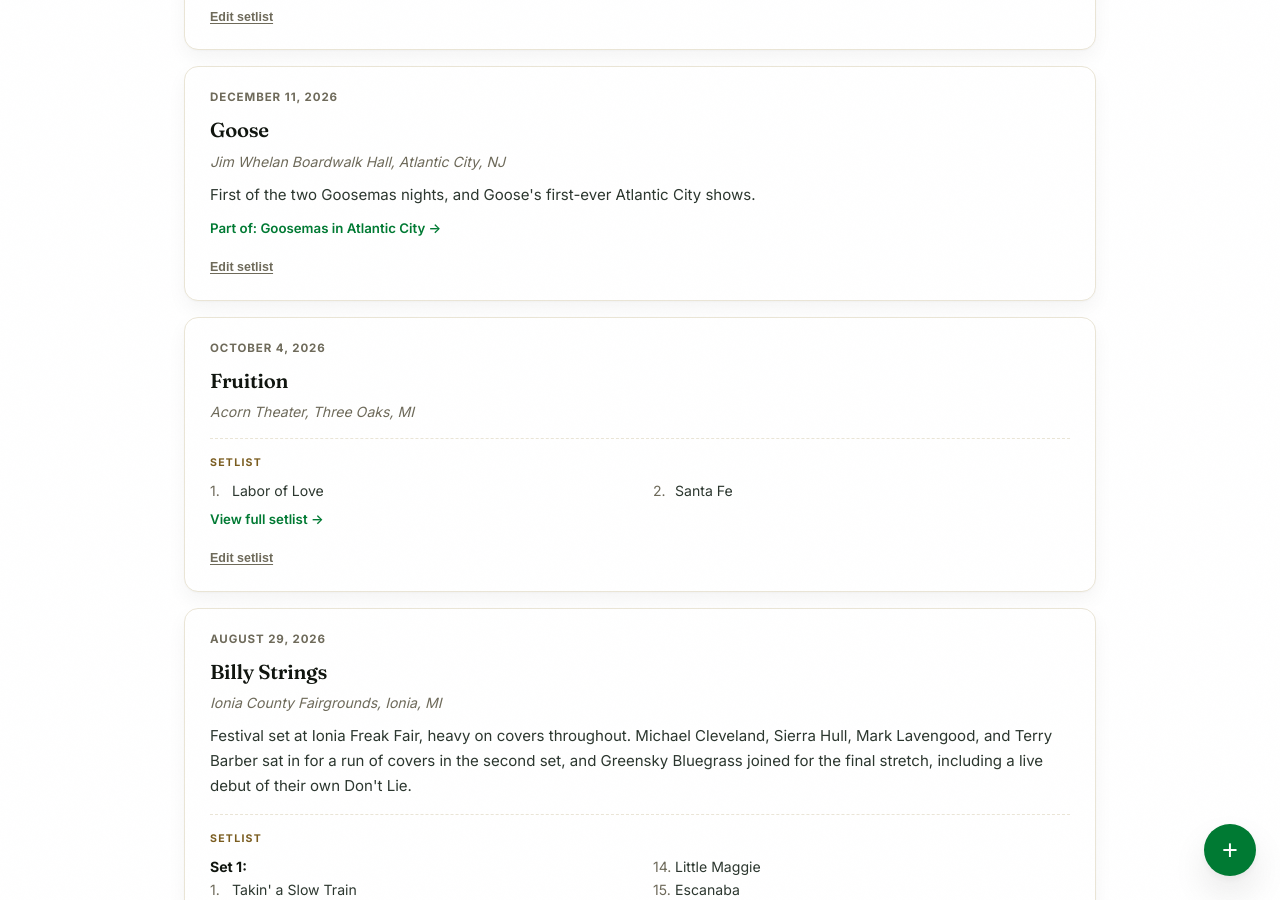
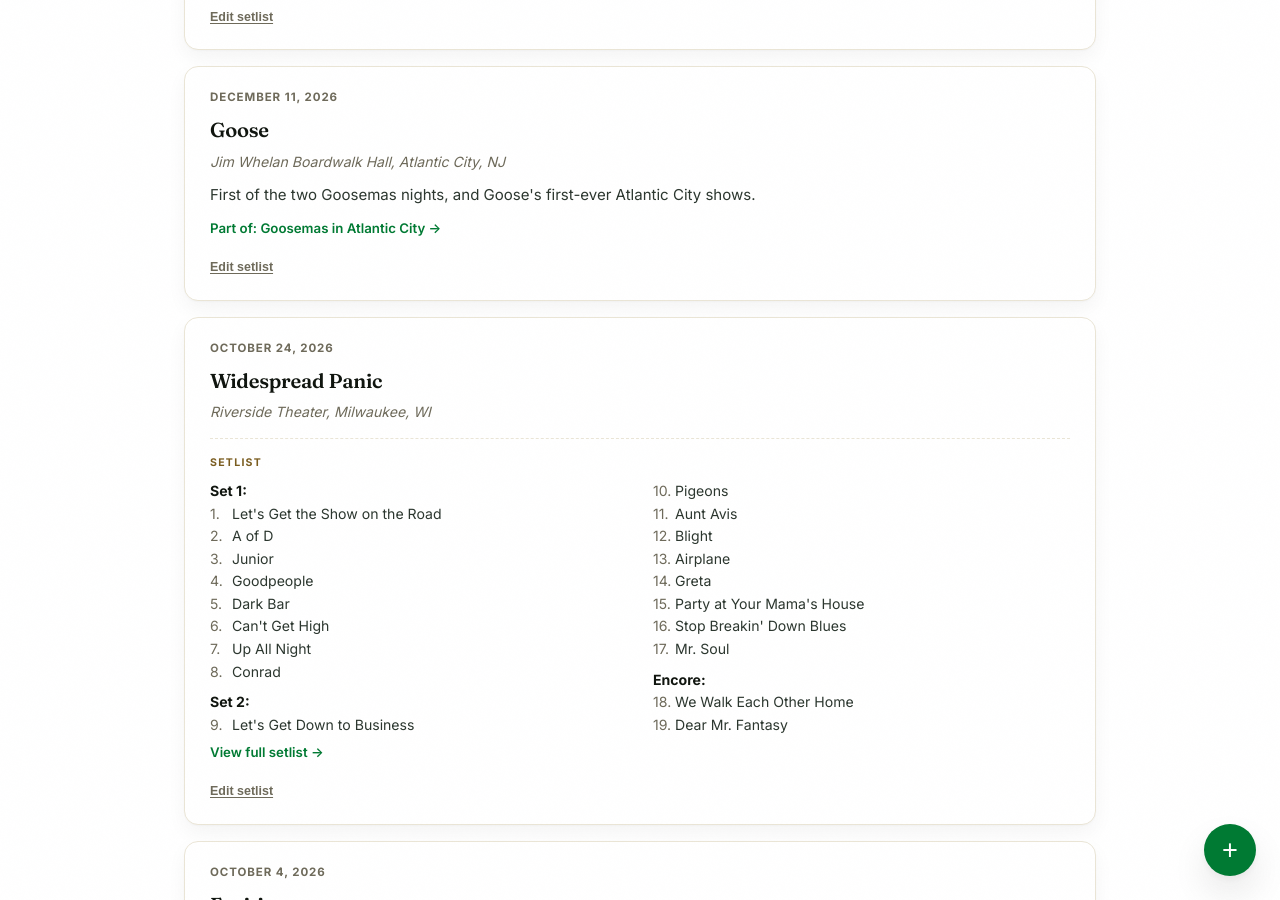
Before and after one commit to bmlanders/adventures, a Jekyll site: the page built from shows/index.html, in a window 1280 px wide and 900 px high, scrolled down 1127 px. Built offline with Jekyll 4.4.1, drawn with Linux system fonts in a browser that asks for light colours; some of the changed text lies outside the part shown.

Commit message:
Log show: Widespread Panic on 2026-10-24

```diff
--- a/shows/index.html
+++ b/shows/index.html
@@ -54,6 +54,40 @@ map: true
   <div class="show-venue">Jim Whelan Boardwalk Hall, Atlantic City, NJ</div>
   <p class="show-notes">First of the two Goosemas nights, and Goose's first-ever Atlantic City shows.</p>
   <a class="show-trip-link" href="{{ '/trips/goosemas-2026/' | relative_url }}">Part of: Goosemas in Atlantic City &rarr;</a>
+</div>
+
+<div class="show-entry" id="2026-10-24-widespread-panic">
+  <div class="show-date">October 24, 2026</div>
+  <h3>Widespread Panic</h3>
+  <div class="show-venue">Riverside Theater, Milwaukee, WI</div>
+  <div class="setlist">
+    <div class="setlist-lbl">Setlist</div>
+    <ol class="setlist-list">
+      <li class="setlist-set">Set 1:</li>
+      <li>Let's Get the Show on the Road</li>
+      <li>A of D</li>
+      <li>Junior</li>
+      <li>Goodpeople</li>
+      <li>Dark Bar</li>
+      <li>Can't Get High</li>
+      <li>Up All Night</li>
+      <li>Conrad</li>
+      <li class="setlist-set">Set 2:</li>
+      <li>Let's Get Down to Business</li>
+      <li>Pigeons</li>
+      <li>Aunt Avis</li>
+      <li>Blight</li>
+      <li>Airplane</li>
+      <li>Greta</li>
+      <li>Party at Your Mama's House</li>
+      <li>Stop Breakin' Down Blues</li>
+      <li>Mr. Soul</li>
+      <li class="setlist-set">Encore:</li>
+      <li>We Walk Each Other Home</li>
+      <li>Dear Mr. Fantasy</li>
+    </ol>
+  </div>
+  <a class="show-trip-link" href="https://www.setlist.fm/setlist/widespread-panic/2026/riverside-theater-milwaukee-wi-23729c47.html" target="_blank" rel="noopener">View full setlist &rarr;</a>
 </div>
 
 <div class="show-entry" id="2026-10-04-fruition">
```
